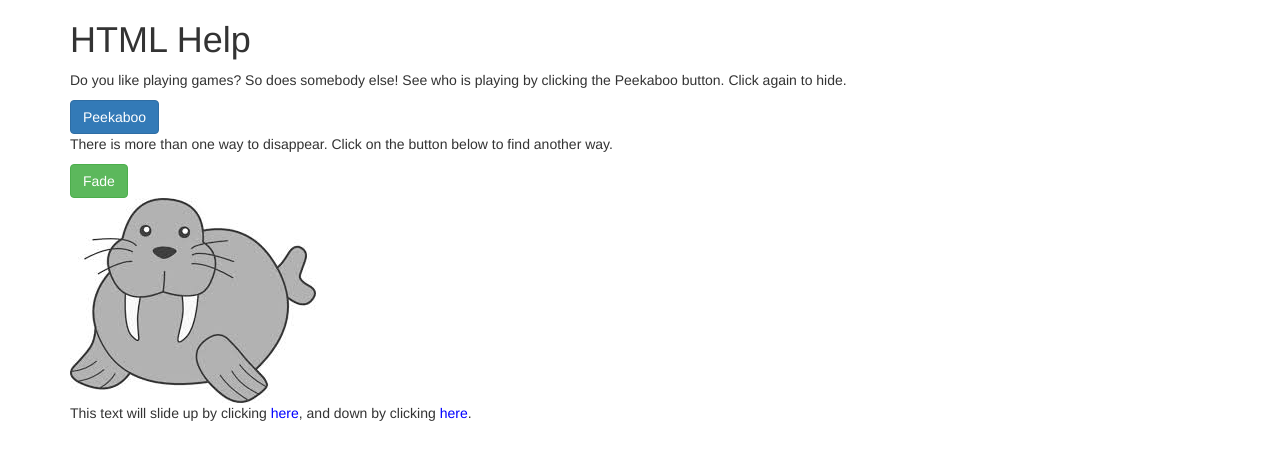
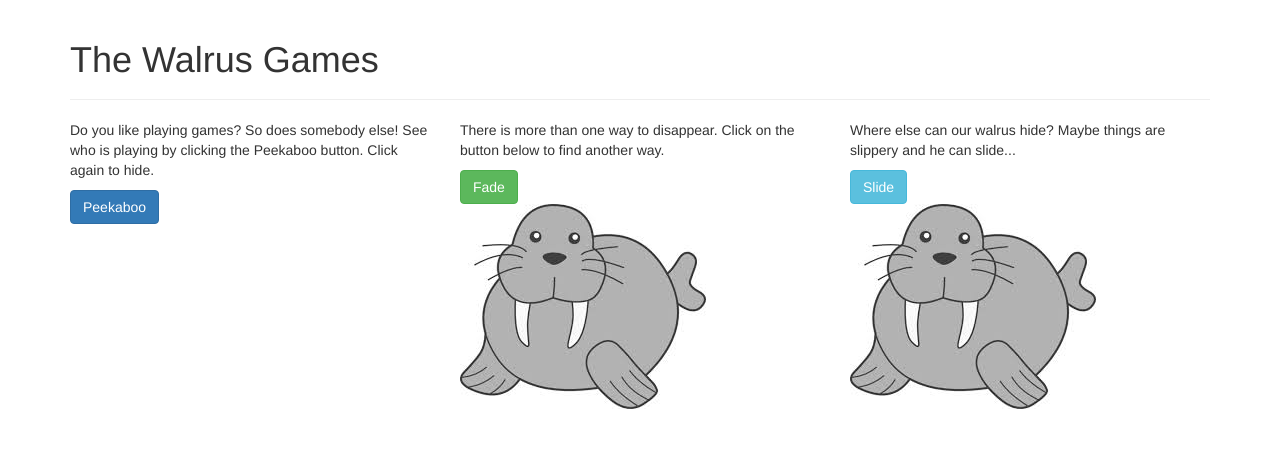
Before and after one commit to mbrecunier/epicodus-walrus, a plain HTML site: page index.html in a window 1280 px wide. Drawn offline with Linux system fonts and the light colour scheme.

Commit message:
remove unused code and create a three column layout

```diff
--- a/css/styles.css
+++ b/css/styles.css
@@ -1,13 +1,3 @@
 #peekaboo {
   display: none;
 }
-
-.clickable {
-  color: blue;
-  cursor: pointer;
-}
-
-.clickable:hover {
-  text-decoration: underline;
-
-}
--- a/index.html
+++ b/index.html
@@ -10,9 +10,12 @@
 
     <body>
       <div class="container">
-        <h1>HTML Help</h1>
+        <div class="page-header">
+          <h1>The Walrus Games</h1>
+        </div>
 
-        <div>
+        <div class="row">
+          <div class="col-md-4">
             <p>Do you like playing games? So does somebody else! See who is playing by clicking the Peekaboo button. Click again to hide.</p>
             <button type="button" class="btn btn-primary" id="peekaboo-button">Peekaboo</button>
             <div id="peekaboo">
@@ -21,17 +24,26 @@
             </div>
           </div>
 
-        <div>
+          <div class="col-md-4">
             <p>There is more than one way to disappear. Click on the button below to find another way.</p>
             <button type="button" class="btn btn-success" id="fade-button">Fade</button>
             <div id="fade">
               <img src="img/walrus.jpeg" alt="picture of walrus">
             </div>
+          </div>
 
-        <div class="sliding-text">
-          <p> This text will slide up by clicking <span class="clickable slide-up">here</span>, and down by clicking <span class="clickable slide-down">here</span>.
+          <div class="col-md-4">
+            <p>Where else can our walrus hide? Maybe things are slippery and he can slide...
             </p>
+            <button type="button" class="btn btn-info" id="slide-button">Slide</button>
+            <div id="slide">
+              <img src="img/walrus.jpeg" alt="picture of walrus">
             </div>
+          </div>
+
+        </div>
+
+
       </div>
     </body>
 </html>
--- a/js/scripts.js
+++ b/js/scripts.js
@@ -5,10 +5,10 @@ jQuery(document).ready(function() {
 
   $("#fade-button").click(function() {
     $("#fade").fadeToggle( "slow" );
-  })
+  });
 
-  $(".slide-up").click(function(){
-    $(".sliding-text").slideUp("slow");
+  $("#slide-button").click(function() {
+    $("#slide").slideToggle( "fast" );
   });
 
 
```
Lines whose indentation alone changed are shown as unchanged.
